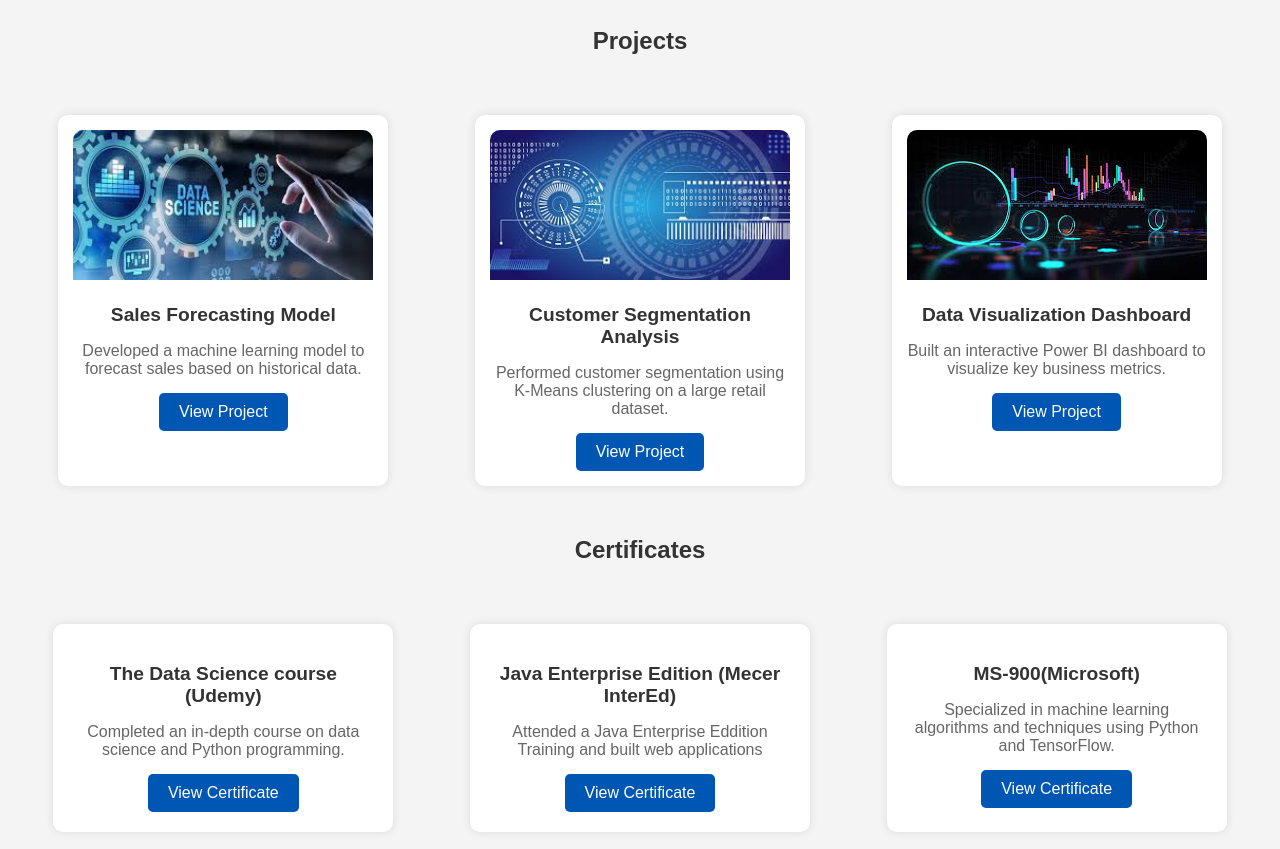
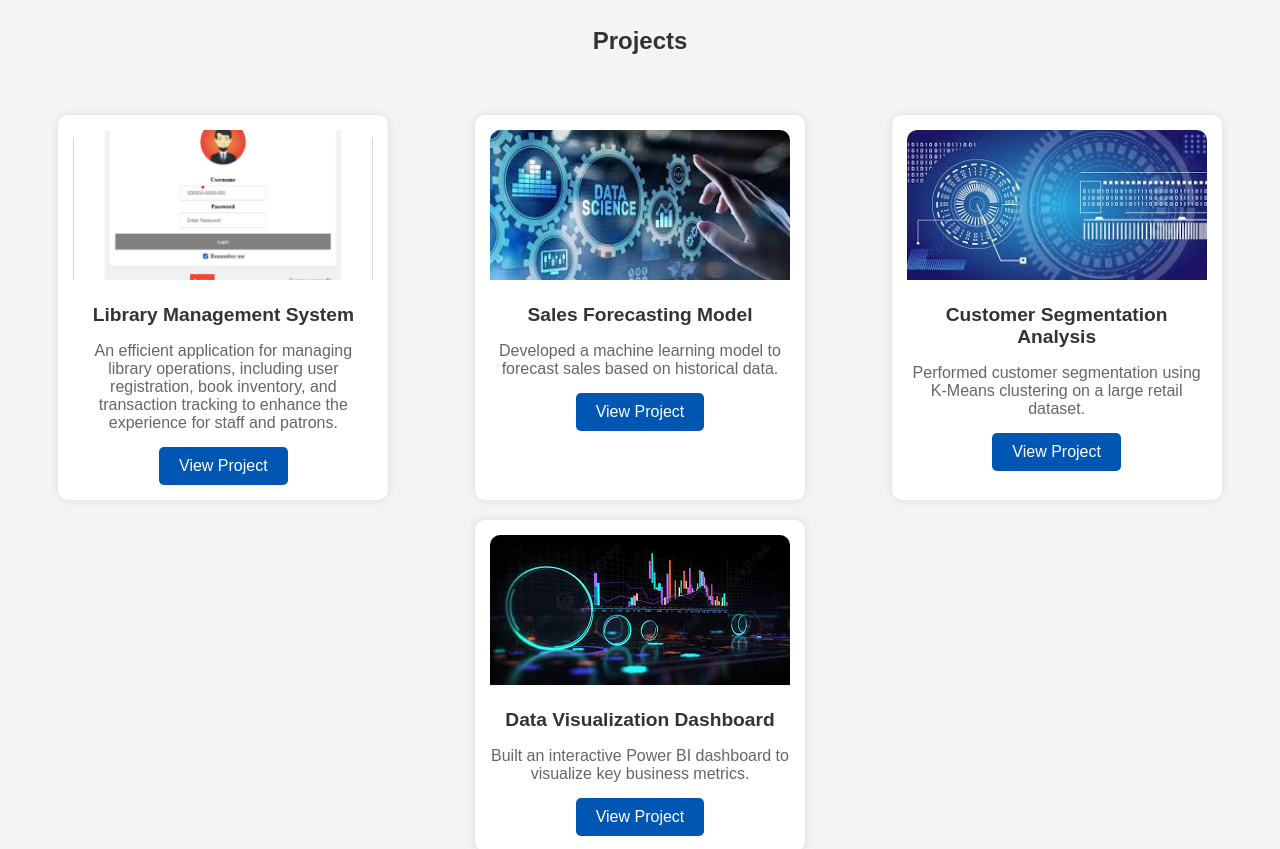
Before and after one commit to Nhlamul096/Portfolio, a plain HTML site: page index.html in a window 1280 px wide. Shown: the part 1560-2409 px from the top of the page. Drawn offline with Linux system fonts and the light colour scheme.

Commit message:
added my first real project

```diff
--- a/index.html
+++ b/index.html
@@ -74,6 +74,14 @@
     <section id="projects">
         <h2>Projects</h2>
         <div class="project-cards">
+
+            <div class="card">
+                <img src="Images\Library.png" alt="Project 2 Preview">
+                <h3>Library Management System</h3>
+                <p>An efficient application for managing library operations, including user registration, book inventory, and transaction tracking to enhance the experience for staff and patrons.</p>
+                <a href="https://github.com/Nhlamul096/Library-Management-System/" class="btn">View Project</a>
+            </div>
+
             <div class="card">
                 <img src="Images\images.jpg" alt="Project 1 Preview">
                 <h3>Sales Forecasting Model</h3>
```
Also changed, not shown: Images/Library.png (added), 1 other file.
